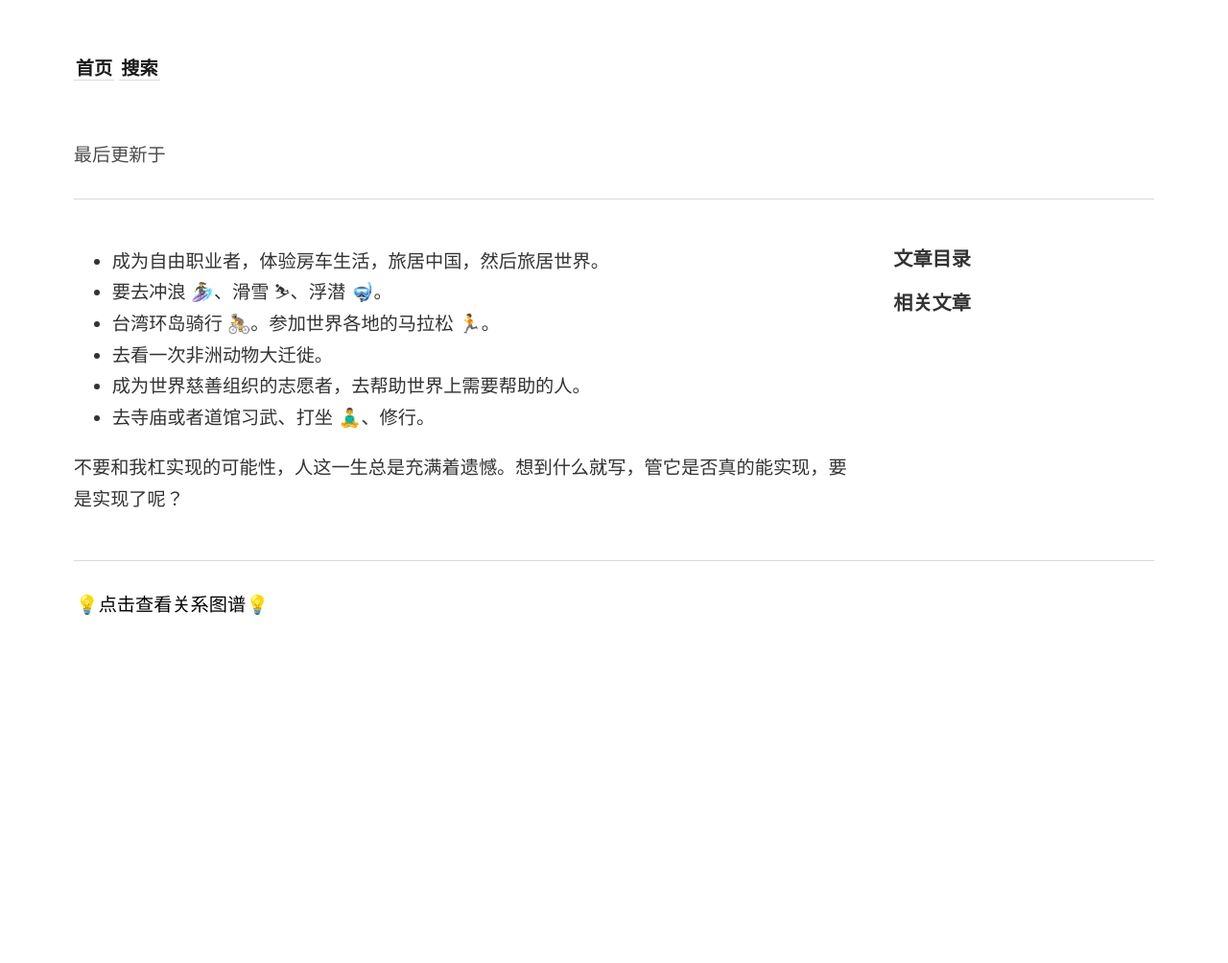
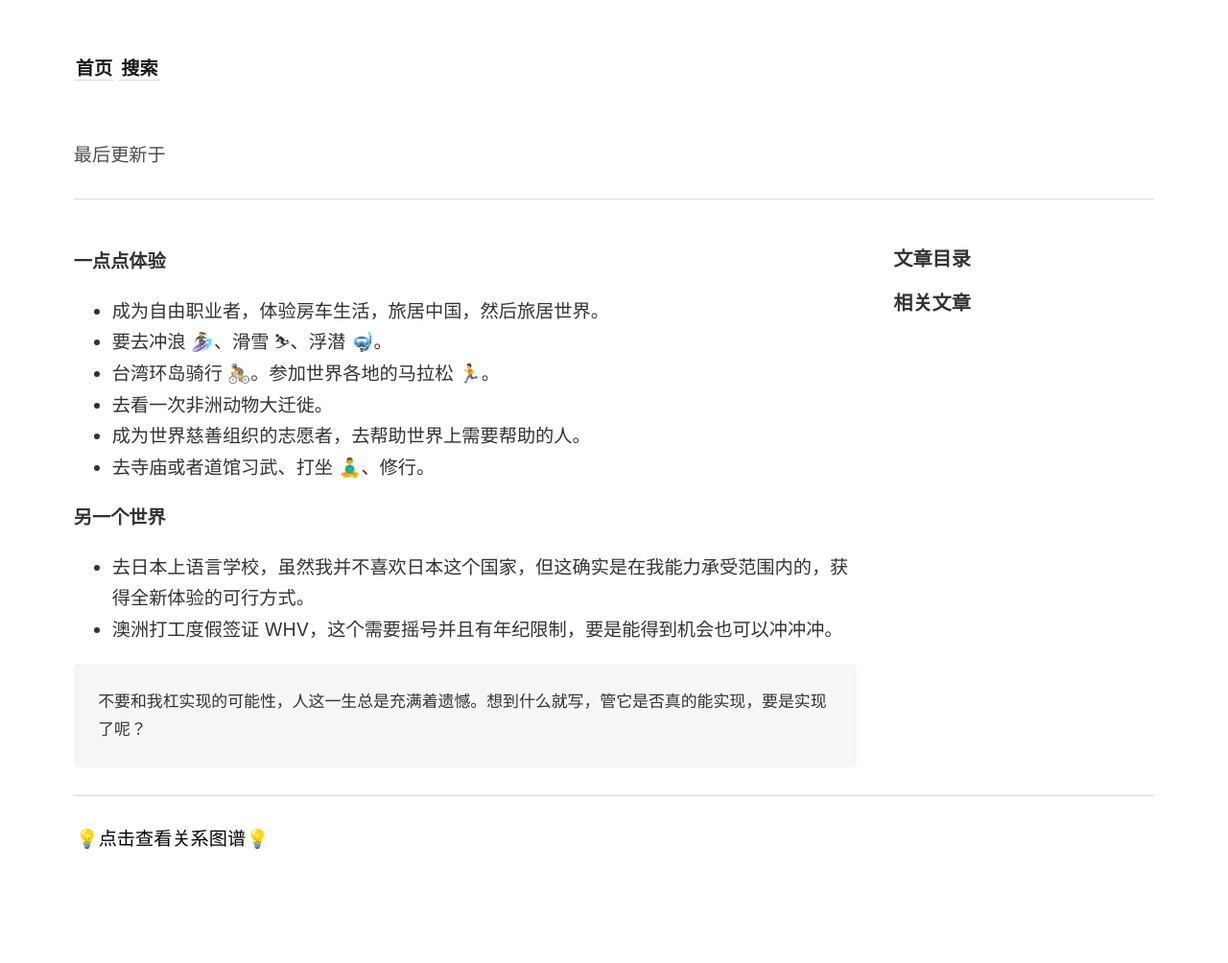
Before and after one commit to wingowen/digital-garden-jekyll, a Jekyll site: the page built from _notes/杂项/人生体验清单.md, in a window 1280 px wide. Shown: the whole page at 96% size. Built offline with Jekyll 4.4.1, drawn with Linux system fonts in a browser that asks for light colours; before the commit the page ends 900 px from its top, so only the background shows below that.

Commit message:
vault backup: 2024-08-28 10:34:58

```diff
--- a/_notes/杂项/人生体验清单.md
+++ b/_notes/杂项/人生体验清单.md
@@ -1,6 +1,6 @@
 ---
 ---
-
+**一点点体验**
 - 成为自由职业者，体验房车生活，旅居中国，然后旅居世界。
 - 要去冲浪 🏄‍♀️、滑雪 ⛷、浮潜 🤿。
 - 台湾环岛骑行 🚴。参加世界各地的马拉松 🏃。
@@ -8,4 +8,8 @@
 - 成为世界慈善组织的志愿者，去帮助世界上需要帮助的人。
 - 去寺庙或者道馆习武、打坐 🧘‍♂️、修行。
 
-不要和我杠实现的可能性，人这一生总是充满着遗憾。想到什么就写，管它是否真的能实现，要是实现了呢？
+**另一个世界**
+- 去日本上语言学校，虽然我并不喜欢日本这个国家，但这确实是在我能力承受范围内的，获得全新体验的可行方式。
+- 澳洲打工度假签证 WHV，这个需要摇号并且有年纪限制，要是能得到机会也可以冲冲冲。
+
+> 不要和我杠实现的可能性，人这一生总是充满着遗憾。想到什么就写，管它是否真的能实现，要是实现了呢？
```
Also changed, not shown: _notes/杂项/万卷书.md (+4 -0 lines), _notes/杂项/碎碎念.md (+1 -1 lines), _notes/算法.md (+9 -3 lines).
